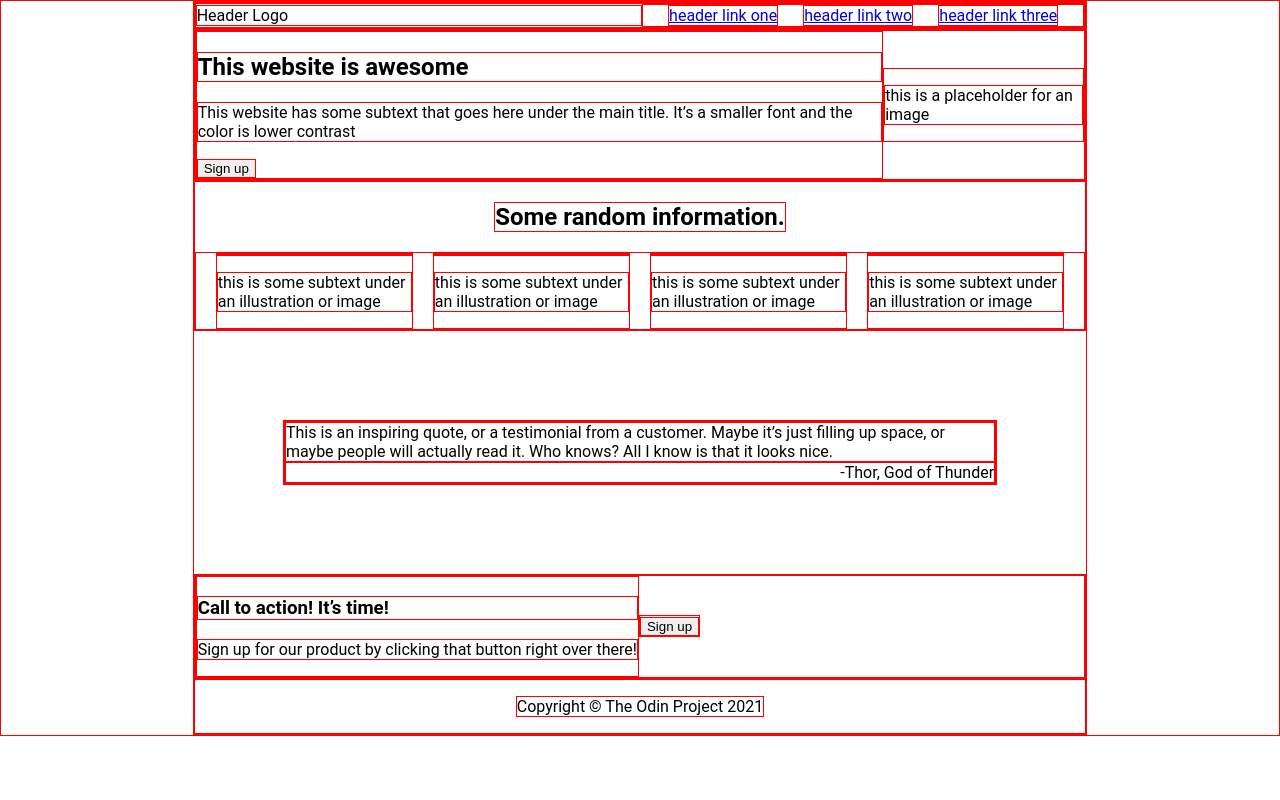
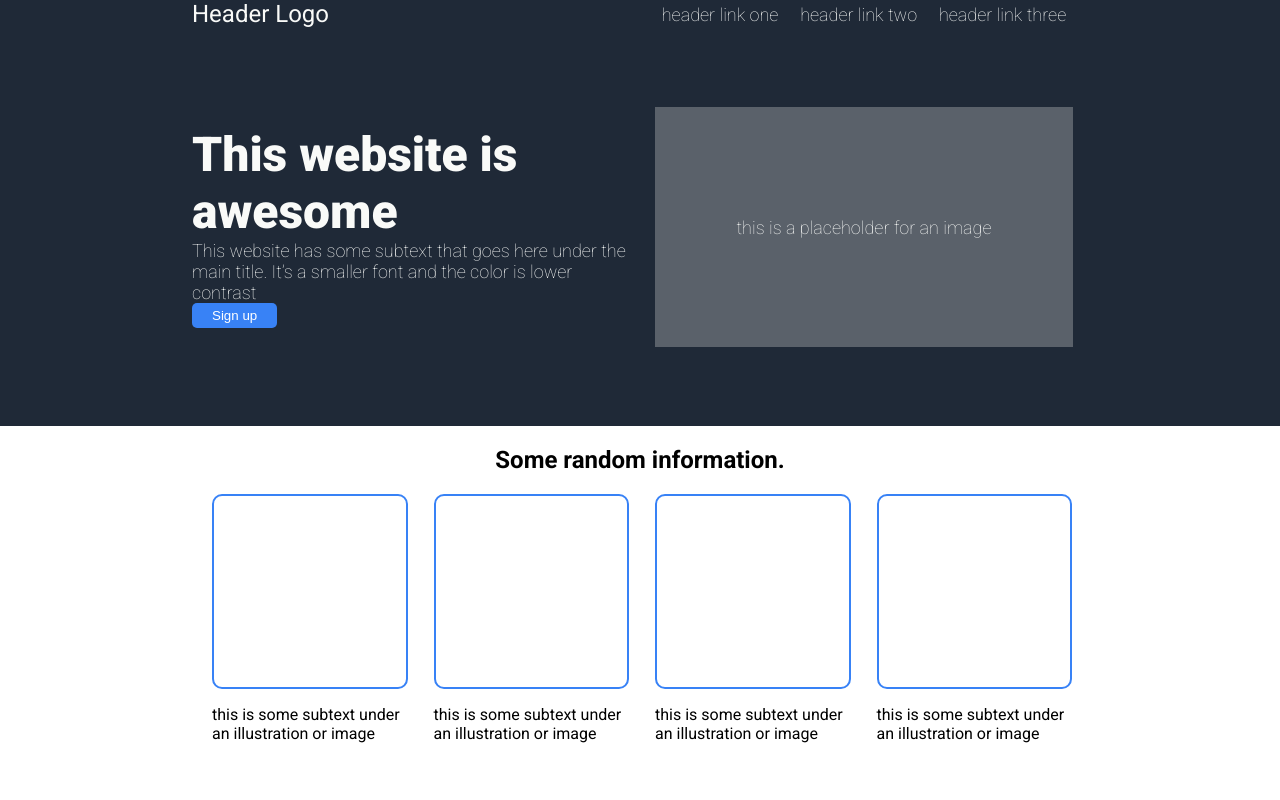
Before and after one commit to luisvaladez95/odin-landing-page, a plain HTML site: page index.html in a window 1280 px wide. Shown: the top 800 px of the page. Drawn offline with Linux system fonts and the light colour scheme.

Commit message:
added/edited more css

```diff
--- a/style.css
+++ b/style.css
@@ -1,14 +1,10 @@
-* {
-  border: 1px solid red;
-}
-
 @import url("https://fonts.googleapis.com/css2?family=Roboto:ital,wght@0,100..900;1,100..900&display=swap");
 
 body {
   font-family: Roboto, sans-serif;
   display: flex;
   flex-direction: column;
-  margin: 0% 15%;
+  margin: 0;
 }
 
 .hero,
@@ -20,49 +16,154 @@ body {
   align-items: center;
 }
 
+.container,
+.info,
+.quote,
+.cta,
+.footer {
+  padding: 0% 15%;
+}
+
 /* Header Section */
+.header,
+.hero,
+.info {
+  padding-bottom: 5%;
+}
+
+.logo {
+  font-size: 24px;
+  color: #f9faf8;
+}
+
 .container {
   display: flex;
   align-items: center;
 }
 
-.logo {
+.logo,
+.hero-text {
   width: 50%;
 }
 
-.nav-links {
+.nav-links,
+.hero-image {
   flex: 1;
   display: flex;
   justify-content: space-evenly;
 }
+
+.nav-links a {
+  text-decoration: none;
+  color: #f9faf8;
+}
+
 /* Hero Section */
+.hero,
+.header,
+.footer {
+  background-color: #1f2937;
+}
+
+.hero-text h1 {
+  font-size: 48px;
+  color: #f9faf8;
+  font-weight: 900;
+}
+
+.nav-links,
+.container p,
+.cta-text p,
+.footer {
+  font-size: 18px;
+  color: #f9faf8;
+  font-weight: lighter;
+}
+
+.hero-image {
+  background-color: #5a616a;
+  height: 30vh;
+  width: 50%;
+  align-items: center;
+  text-align: center;
+  margin: 15px;
+}
 
 /* Info Section */
 .info-cards {
   display: flex;
-  gap: 20px;
+  gap: 30px;
   padding: 0 20px;
+}
+
+.card-image {
+  border: 2px solid #3882f6;
+  border-radius: 10px;
+  width: 100%;
+  aspect-ratio: 1 / 1;
 }
 
 /* Quote Section */
 .quote {
+  margin: 0px;
+  background-color: #e5e7eb;
+}
+
+.quote-container {
   margin: 10%;
-  display: flex;
 }
 
 .quote-text,
-.quote-author {
+.quote-author,
+.hero-text h1,
+.hero-text p {
   margin: 0;
+}
+
+.quote-text {
+  font-size: 36px;
+  font-weight: lighter;
+  font-style: italic;
 }
 
 .quote-author {
   text-align: right;
+  font-weight: bold;
 }
 
 /* Call to Action Section */
 .cta-container {
   display: flex;
-  align-items: center; /* vertically align them */
+  align-items: center;
+  background-color: #3882f6;
+  border-radius: 5px;
+  color: #ffffff;
+  margin: 10% 0%;
 }
 
+.cta-text {
+  width: 60%;
+  padding: 5% 0% 5% 10%;
+}
+
+.cta-btn {
+  flex: 1;
+  display: flex;
+  justify-content: space-evenly;
+}
+
+button {
+  border: none;
+  background-color: #3882f6;
+  color: #ffffff;
+  border-radius: 5px;
+  padding: 5px 20px;
+}
+
+.cta-btn button {
+  border: 1px solid #ffffff;
+}
 /* Footer Section */
+.footer {
+  padding: 2% 0%;
+}
```
